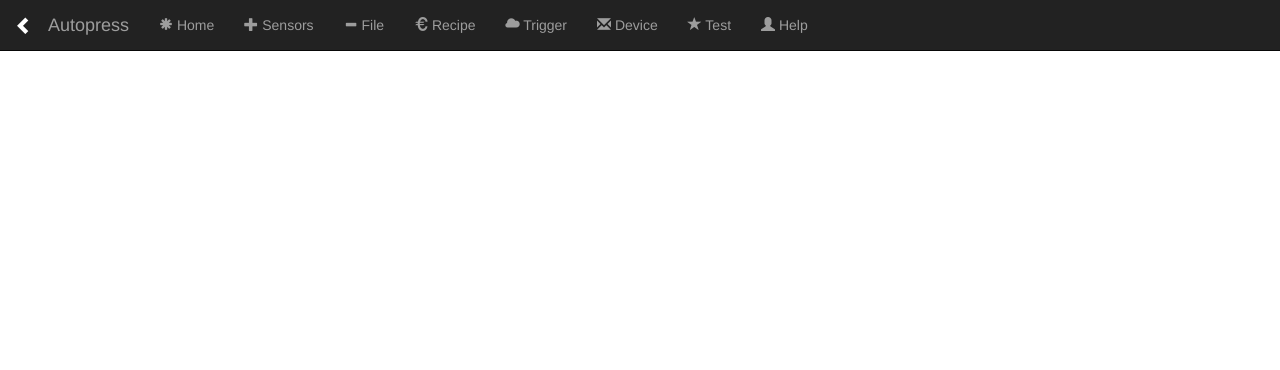
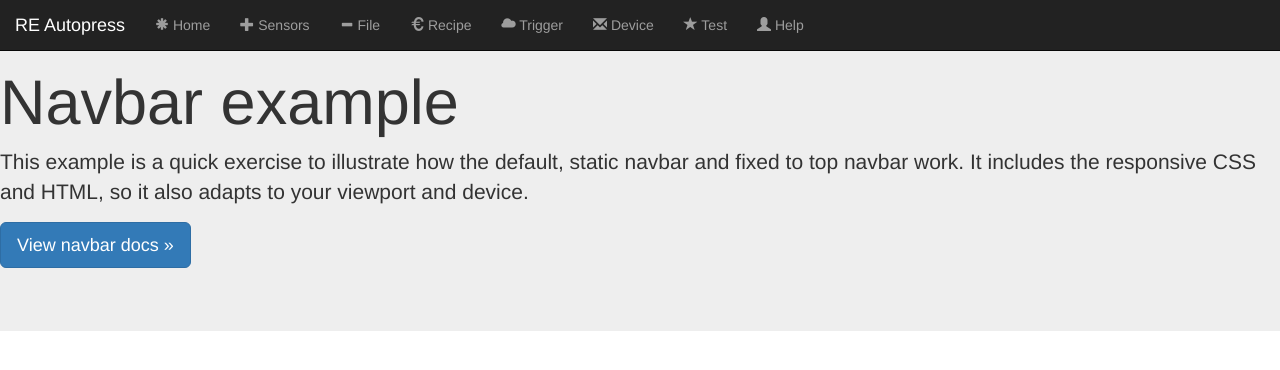
Before and after one commit to bharathkumarms/re-autopress-app, an Angular app: page /home in a window 1280 px wide. Shown: the top 370 px of the page. Built offline with nearby package versions, Linux system fonts and the light colour scheme.

Commit message:
Added home component

```diff
--- a/src/app/app.component.html
+++ b/src/app/app.component.html
@@ -1 +1,2 @@
 <re-nav-bar></re-nav-bar>
+<router-outlet></router-outlet>
--- /dev/null
+++ b/src/app/home/home.component.html
@@ -0,0 +1,7 @@
+<div class="jumbotron">
+<h1>Navbar example</h1>
+<p>This example is a quick exercise to illustrate how the default, static navbar and fixed to top navbar work. It includes the responsive CSS and HTML, so it also adapts to your viewport and device.</p>
+<p>
+    <a class="btn btn-lg btn-primary" href="../../components/#navbar" role="button">View navbar docs »</a>
+</p>
+</div>
--- /dev/null
+++ b/src/app/home/home.component.ts
@@ -0,0 +1,12 @@
+import {Component} from '@angular/core'
+
+@Component({
+    selector:'re-home',
+    templateUrl:'./home.component.html',
+    styles:[`
+
+    `]
+})
+export class HomeComponent{
+
+}
--- a/src/app/nav/navbar.component.html
+++ b/src/app/nav/navbar.component.html
@@ -1,20 +1,21 @@
- <div class="navbar navbar-inverse navbar-fixed-top" role="navigation">
+<div>
+<nav class="navbar navbar-inverse navbar-fixed-top">
     <div class="container-fluid">
         <div class="navbar-header">
-        <button type="button" class="navbar-toggle" data-toggle="collapse" data-target=".navbar-collapse">
+                <button type="button"
+                        class="navbar-toggle collapsed"
+                        (click)="toggleState()">
                 <span class="sr-only">Toggle navigation</span>
                 <span class="icon-bar"></span>
                 <span class="icon-bar"></span>
                 <span class="icon-bar"></span>
             </button>
-        <a class="navbar-brand" href="../">
-          <span class="glyphicon glyphicon-chevron-left"></span>
-        </a>
-        <a class="navbar-brand" href="./">Autopress</a>
+            <a class="navbar-brand">RE Autopress</a>
         </div>
-      <div class="navbar-collapse collapse">
-        <ul class="nav navbar-nav navbar-left">
-          <li><a href=""> <span class="glyphicon glyphicon-asterisk"></span> Home</a></li>
+         <div class="collapse navbar-collapse"
+              [ngClass]="{ 'in': isIn }">
+            <ul class="nav navbar-nav">
+                <li><a [routerLink]="['/home']"><span class="glyphicon glyphicon-asterisk"></span> Home</a></li>
                 <li><a href=""> <span class="glyphicon glyphicon-plus"></span> Sensors</a></li>
                 <li><a href=""> <span class="glyphicon glyphicon-minus"></span> File</a></li>
                 <li><a href=""> <span class="glyphicon glyphicon-eur"></span> Recipe</a></li>
@@ -25,4 +26,5 @@
             </ul>
         </div>
     </div>
+</nav>
 </div>
--- a/src/app/nav/navbar.component.ts
+++ b/src/app/nav/navbar.component.ts
@@ -8,5 +8,9 @@ import {Component} from '@angular/core'
     `]
 })
 export class NavBarComponent{
-
+    isIn = false;   // store state
+    toggleState() { // click handler
+        let bool = this.isIn;
+        this.isIn = bool === false ? true : false;
+    }
 }
--- /dev/null
+++ b/src/app/routes.ts
@@ -0,0 +1,7 @@
+import {Routes} from '@angular/router'
+
+import {HomeComponent} from './home/home.component'
+
+export const appRoutes:Routes = [
+    {path:'home', component:HomeComponent}
+]
```
Also changed, not shown: src/app/app.module.ts (+8 -2 lines). Lines whose indentation alone changed are shown as unchanged.
